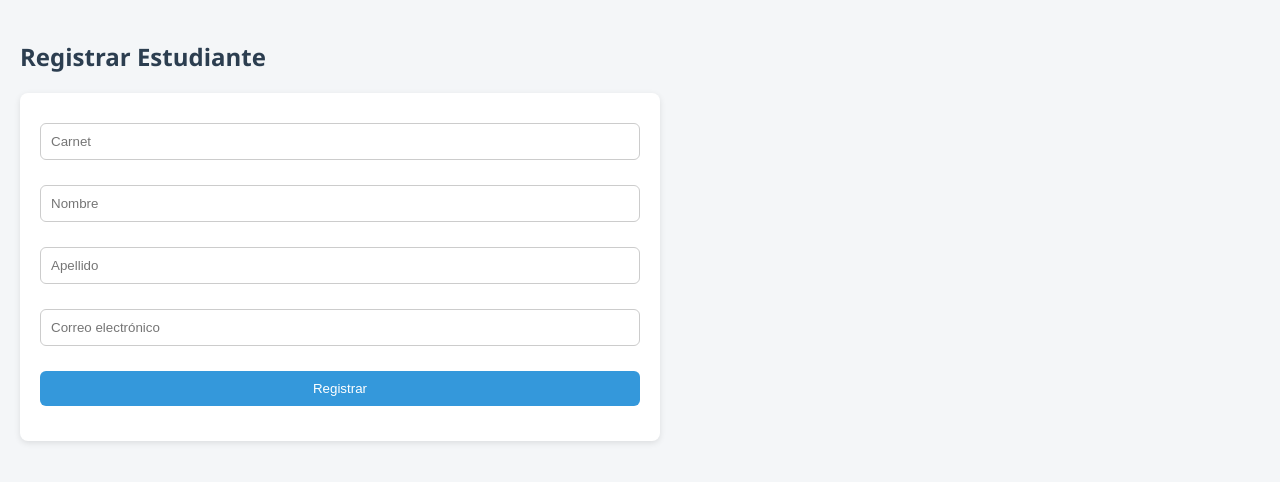
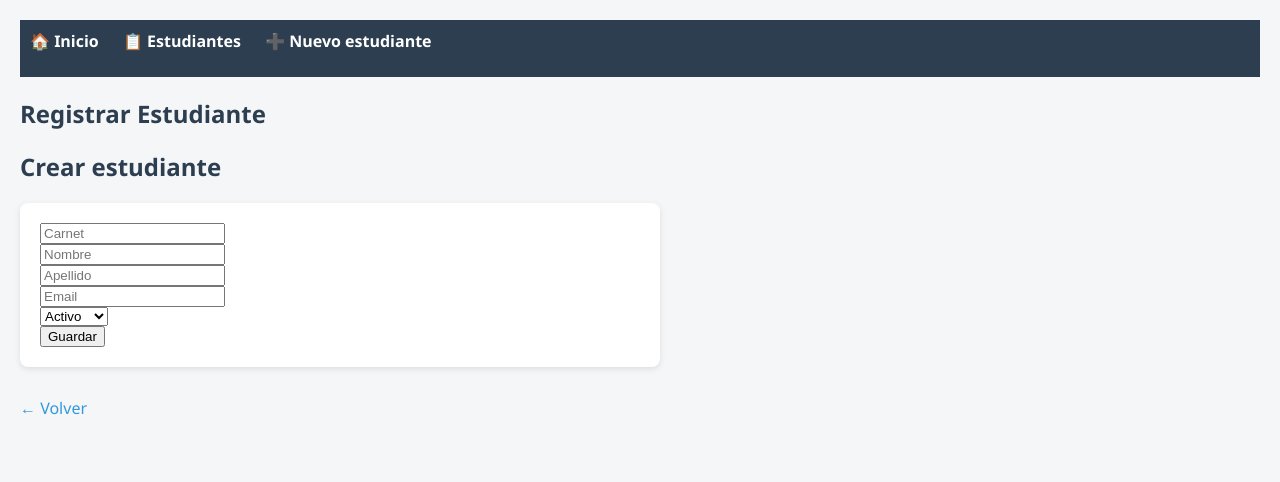
Before and after one commit to cm22075-alt/proyecto-TOO, a PHP site: page /index.php?modulo=estudiantes&accion=crear in a window 1280 px wide. Shown: the top 482 px of the page. Run offline with PHP 8.4, Linux system fonts and the light colour scheme.

Commit message:
cambios en estudiante
corrigiendo para poder editar, crear y listar estudiants

```diff
--- a/Modelos/Estudiante.php
+++ b/Modelos/Estudiante.php
@@ -8,18 +8,33 @@ class Estudiante {
     $this->conexion = $conexion;
   }
 
+  public function listar() {
+    return $this->conexion->query("SELECT * FROM estudiante");
+  }
+
   public function crear($datos) {
-    $stmt = $this->conexion->prepare(
-      "INSERT INTO estudiante (carnet, nombre, apellido, email) VALUES (?, ?, ?, ?)"
-    );
-    $stmt->bind_param("ssss", $datos['carnet'], $datos['nombre'], $datos['apellido'], $datos['email']);
+    $stmt = $this->conexion->prepare("INSERT INTO estudiante (carnet, nombre, apellido, email, estado, creado_en, actualizado_en) VALUES (?, ?, ?, ?, ?, NOW(), NOW())");
+    $stmt->bind_param("sssss", $datos['carnet'], $datos['nombre'], $datos['apellido'], $datos['email'], $datos['estado']);
     return $stmt->execute();
   }
 
-  public function listar() {
-    $sql = "SELECT * FROM estudiante WHERE estado = 1 ORDER BY creado_en DESC";
-    $resultado = $this->conexion->query($sql);
-    return $resultado ?: null;
+  public function obtener($id) {
+    $stmt = $this->conexion->prepare("SELECT * FROM estudiante WHERE id_estudiante = ?");
+    $stmt->bind_param("i", $id);
+    $stmt->execute();
+    return $stmt->get_result()->fetch_assoc();
+  }
+
+  public function actualizar($id, $datos) {
+    $stmt = $this->conexion->prepare("UPDATE estudiante SET carnet=?, nombre=?, apellido=?, email=?, estado=?, actualizado_en=NOW() WHERE id_estudiante=?");
+    $stmt->bind_param("sssssi", $datos['carnet'], $datos['nombre'], $datos['apellido'], $datos['email'], $datos['estado'], $id);
+    return $stmt->execute();
+  }
+
+  public function eliminar($id) {
+    $stmt = $this->conexion->prepare("DELETE FROM estudiante WHERE id_estudiante = ?");
+    $stmt->bind_param("i", $id);
+    return $stmt->execute();
   }
 
   public function carnetExiste($carnet) {
--- a/Publico/recursos/estilo.css
+++ b/Publico/recursos/estilo.css
@@ -64,3 +64,16 @@ body {
   a:hover {
     text-decoration: underline;
   }
+  nav {
+    background-color: #2c3e50;
+    padding: 10px;
+  }
+  nav a {
+    color: white;
+    margin-right: 20px;
+    text-decoration: none;
+    font-weight: bold;
+  }
+  nav a:hover {
+    text-decoration: underline;
+  }
--- a/controladores/EstudiantesController.php
+++ b/controladores/EstudiantesController.php
@@ -5,17 +5,38 @@ include_once(dirname(__DIR__) . '/modelos/Estudiante.php');
 $estudianteModelo = new Estudiante($conexion);
 $accion = $_GET['accion'] ?? 'listar';
 
-if ($accion === 'listar') {
+switch ($accion) {
+  case 'listar':
     $estudiantes = $estudianteModelo->listar();
     include_once(dirname(__DIR__) . '/vistas/estudiantes/listar.php');
-} elseif ($accion === 'crear') {
+    break;
+
+  case 'crear':
     if ($_SERVER['REQUEST_METHOD'] === 'POST') {
-    $datos = $_POST;
-    $estudianteModelo->crear($datos);
-    header("Location: ../index.php?modulo=estudiantes");
+      $estudianteModelo->crear($_POST);
+      header("Location: /proyecto-TOO/index.php?modulo=estudiantes&accion=listar");
     } else {
       include_once(dirname(__DIR__) . '/vistas/estudiantes/crear.php');
     }
+    break;
+
+  case 'editar':
+    $id = $_GET['id'];
+    if ($_SERVER['REQUEST_METHOD'] === 'POST') {
+      $estudianteModelo->actualizar($id, $_POST);
+      header("Location: /proyecto-TOO/index.php?modulo=estudiantes&accion=listar");
     } else {
+      $estudiante = $estudianteModelo->obtener($id);
+      include_once(dirname(__DIR__) . '/vistas/estudiantes/editar.php');
+    }
+    break;
+
+  case 'eliminar':
+    $id = $_GET['id'];
+    $estudianteModelo->eliminar($id);
+    header("Location: /proyecto-TOO/index.php?modulo=estudiantes&accion=listar");
+    break;
+
+  default:
     echo "Acción no reconocida.";
 }
--- a/index.php
+++ b/index.php
@@ -14,7 +14,14 @@ include_once CONFIG.'db.php';
 
 // Obtener ruta solicitada
 $modulo = $_GET['modulo'] ?? 'estudiantes';
-$accion = $_GET['accion'] ?? 'listar';
+
+switch ($modulo) {
+    case 'estudiantes':
+      require_once('controladores/EstudiantesController.php');
+      break;
+    default:
+      echo "Módulo no reconocido.";
+  }
 
 // Mapear controlador
 $controladorArchivo = CONTROLADORES . ucfirst($modulo) . 'Controller.php';
--- a/vistas/estudiantes/crear.php
+++ b/vistas/estudiantes/crear.php
@@ -1,3 +1,5 @@
+<?php include_once(dirname(__DIR__) . '/plantillas/menu.php'); ?>
+
 <!DOCTYPE html>
 <html lang="es">
 <head>
@@ -7,13 +9,18 @@
 </head>
 <body>
   <h2>Registrar Estudiante</h2>
-  <form method="POST" action="../../controladores/EstudiantesController.php?accion=crear">
-    <input type="text" name="carnet" placeholder="Carnet" required>
-    <input type="text" name="nombre" placeholder="Nombre" required>
-    <input type="text" name="apellido" placeholder="Apellido" required>
-    <input type="email" name="email" placeholder="Correo electrónico" required>
-    <input type="submit" value="Registrar">
+  <h2><?= isset($estudiante) ? 'Editar' : 'Crear' ?> estudiante</h2>
+  <form method="POST" action="/proyecto-TOO/index.php?modulo=estudiantes&accion=crear">
+    <input name="carnet" placeholder="Carnet" value="<?= $estudiante['carnet'] ?? '' ?>"><br>
+    <input name="nombre" placeholder="Nombre" value="<?= $estudiante['nombre'] ?? '' ?>"><br>
+    <input name="apellido" placeholder="Apellido" value="<?= $estudiante['apellido'] ?? '' ?>"><br>
+    <input name="email" placeholder="Email" value="<?= $estudiante['email'] ?? '' ?>"><br>
+    <select name="estado">
+      <option value="activo" <?= ($estudiante['estado'] ?? '') === 'activo' ? 'selected' : '' ?>>Activo</option>
+      <option value="inactivo" <?= ($estudiante['estado'] ?? '') === 'inactivo' ? 'selected' : '' ?>>Inactivo</option>
+    </select><br>
+    <button type="submit">Guardar</button>
   </form>
-  <script src="../../publico/recursos/script.js"></script>
+    <a href="../index.php?modulo=estudiantes&accion=listar">← Volver</a>
 </body>
 </html>
--- a/vistas/plantillas/encabezados.php
+++ b/vistas/plantillas/encabezados.php
@@ -0,0 +1,6 @@
+<nav style="background:#333; padding:10px;">
+  <a href="index.php" style="color:white; margin-right:15px;">🏠 Inicio</a>
+  <a href="index.php?modulo=estudiantes&accion=listar" style="color:white; margin-right:15px;">📋 Estudiantes</a>
+  <a href="index.php?modulo=asignaturas&accion=listar" style="color:white; margin-right:15px;">📚 Asignaturas</a>
+  <a href="index.php?modulo=reportes" style="color:white;">📊 Reportes</a>
+</nav>
--- a/vistas/plantillas/menu.php
+++ b/vistas/plantillas/menu.php
@@ -0,0 +1,5 @@
+<nav style="background-color:#2c3e50; padding:10px;">
+  <a href="../index.php" style="color:white; margin-right:20px; text-decoration:none;">🏠 Inicio</a>
+  <a href="../index.php?modulo=estudiantes&accion=listar" style="color:white; margin-right:20px; text-decoration:none;">📋 Estudiantes</a>
+  <a href="../index.php?modulo=estudiantes&accion=crear" style="color:white; margin-right:20px; text-decoration:none;">➕ Nuevo estudiante</a>
+</nav>
```
Also changed, not shown: test_extensiones.php (added, +11 -0 lines), vistas/estudiantes/editar.php (+26 -0 lines), vistas/estudiantes/listar.php (+17 -13 lines). Lines whose indentation alone changed are shown as unchanged.
